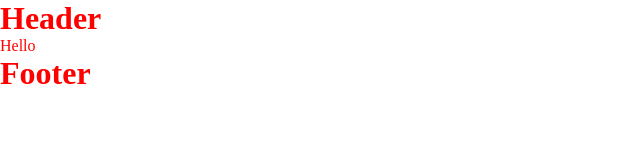
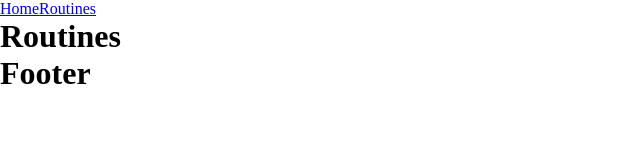
Before and after one commit to tgpretender/FitnessUI, a React app: page /routines in a window 1280 px wide. Shown: the whole page, without its empty margins (0-640 px from the left). Built offline with nearby package versions, Linux system fonts and the light colour scheme.

Commit message:
routing setup

```diff
--- a/public/style.css
+++ b/public/style.css
@@ -3,6 +3,3 @@
 	padding:0;
 	box-sizing: border-box;
 }
-#app {
-	color:red;
-}
--- a/src/components/Header.js
+++ b/src/components/Header.js
@@ -1,9 +1,11 @@
 import React from 'react';
+import { Link } from "react-router-dom";
 
 const Header = () => {
 
     return <div className="header">
-        <h1>Header</h1>
+        <Link exact to="/">Home</Link>
+        <Link exact to="/routines">Routines</Link>
     </div>
 }
 
--- /dev/null
+++ b/src/components/Routines.js
@@ -0,0 +1,10 @@
+import React from 'react';
+
+const Routines = () => {
+
+    return <div className="routines">
+        <h1>Routines</h1>
+    </div>
+}
+
+export default Routines;
--- a/src/components/index.js
+++ b/src/components/index.js
@@ -1,2 +1,3 @@
 export { default as Header } from './Header';
 export { default as Footer } from './Footer';
+export { default as Routines } from './Routines';
--- a/src/index.js
+++ b/src/index.js
@@ -1,19 +1,31 @@
 import React from 'react';
 import ReactDOM from 'react-dom';
+import {BrowserRouter as Router, Switch, Route} from 'react-router-dom';
 
 import {
 	Header,
-	Footer
+	Footer,
+	Routines
 } from './components';
 
 const App = () => {
-	return <div>
-		<Header />
-		<main>
-			Hello
-		</main>
-		<Footer />
-	</div>
+
+
+
+	return <Router>
+	<Header />
+	<main>
+		<Switch>
+			<Route exact path="/">
+				Home
+			</Route>
+			<Route path="/routines">
+				<Routines />
+			</Route>
+		</Switch>
+	</main>
+	<Footer />
+</Router>
 };
 
 ReactDOM.render(<App />, document.getElementById('app'));
```
